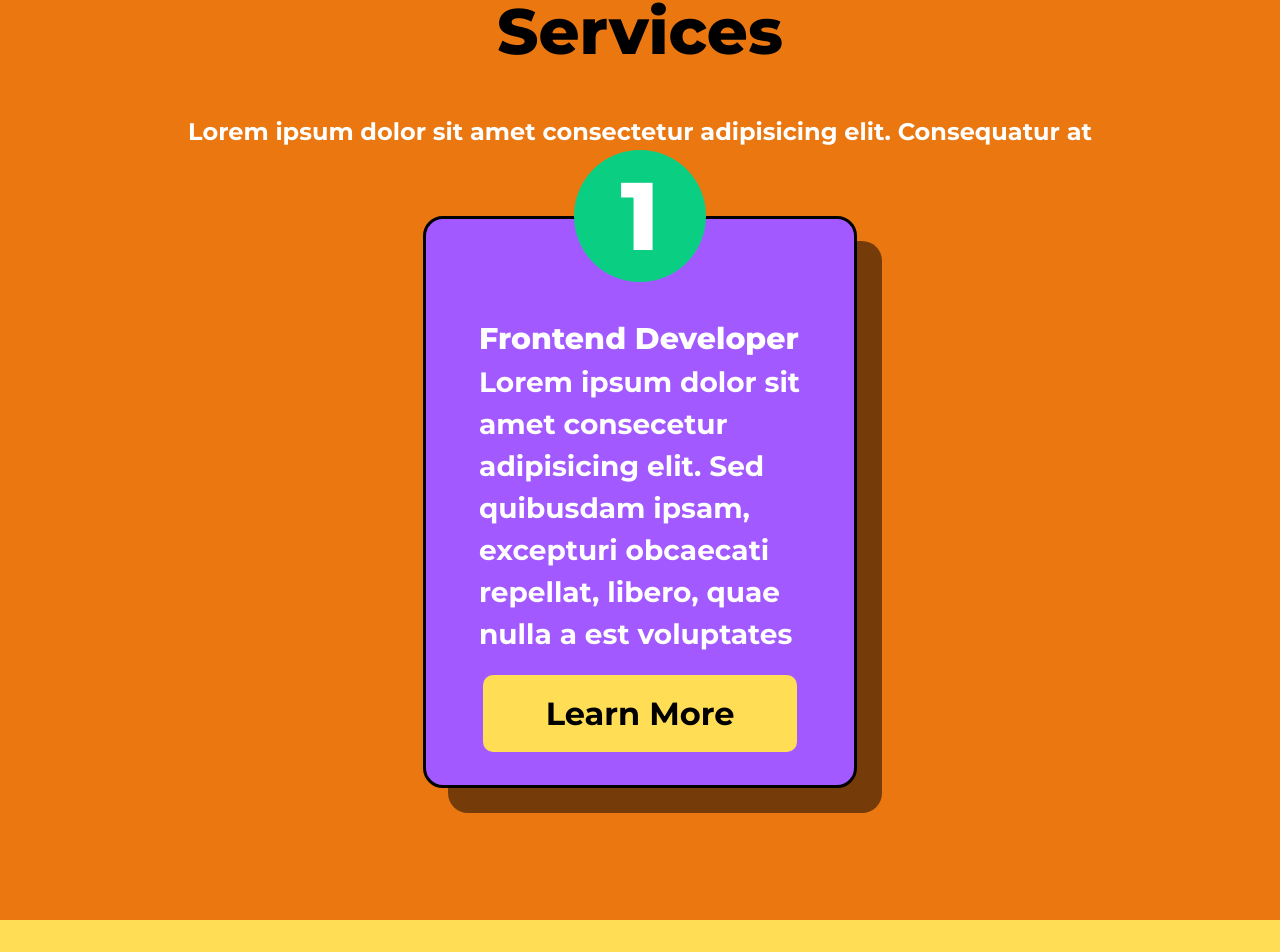
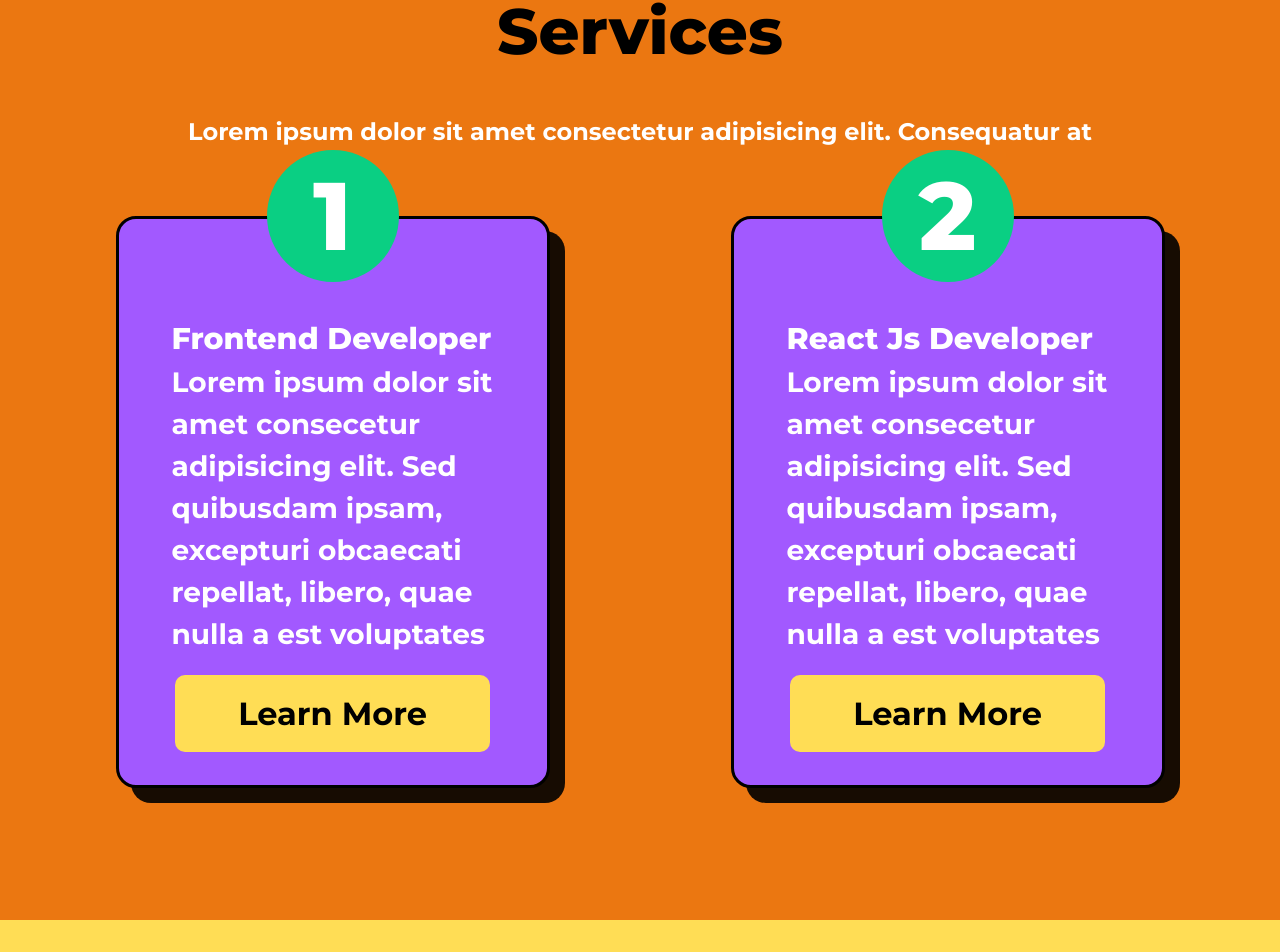
Before and after one commit to TSENGNGUON/portfolio, a React (Vite) app: page / in a window 1280 px wide. Shown: the part 1947-2899 px from the top of the page. Built offline with nearby package versions, Linux system fonts and the light colour scheme.

Commit message:
I have doen with the services part on the home component

```diff
--- a/src/components/SubComponents/ServicesPart/ServicesPart.jsx
+++ b/src/components/SubComponents/ServicesPart/ServicesPart.jsx
@@ -2,28 +2,39 @@ import React from "react"
 
 
 export default function ServicesPart(){
+
+    const dataOfServicesPart = [
+        {id: 1, number: 1, titleHead: "Frontend Developer", contentBody: " Lorem ipsum dolor sit amet consecetur adipisicing elit. Sed quibusdam ipsam, excepturi obcaecati repellat, libero, quae nulla a est voluptates ", isMargin: false},
+
+        {id: 2, number: 2, titleHead: "React Js Developer", contentBody: " Lorem ipsum dolor sit amet consecetur adipisicing elit. Sed quibusdam ipsam, excepturi obcaecati repellat, libero, quae nulla a est voluptates ",isMargin: true},
+    ]
+
+
     return(
-       <div className="mt-[181px] w-full h-[1006px] bg-[#EB7711] flex items-center flex-col">
+       <div className="mt-[181px] w-full h-[1006px] bg-[#EB7711] flex items-center flex-col ">
 
             <div className="flex flex-col items-center mt-[69px]">
                 <p className="font-extrabold text-[64px]">Services</p>
                 <p className="font-bold text-[24px] text-[#ffffff] mt-[35px]">Lorem ipsum dolor sit amet consectetur adipisicing elit. Consequatur at </p>
             </div>
 
+            <div className="flex">
+            {
+                dataOfServicesPart.map(card => (
+                <div key={card.id} className="mt-[66px] flex">
 
-            <div className="mt-[66px] flex">
-                <div className="w-[434px] h-[572px] bg-[#A259FF] rounded-[20px]  flex flex-col items-center border-[3px] border-black shadow-card">
+                <div style={card.isMargin ? {marginLeft:181}: {marginLeft:0}} className="w-[434px] h-[572px] bg-[#A259FF] rounded-[20px]  flex flex-col items-center border-[3px] border-black shadow-card">
                     {/* Header card on services part */}
                     <div className="font-extrabold text-[96px] text-white w-[132px] h-[132px]  bg-[#0ACF83] rounded-[50%] flex justify-center items-center relative bottom-[69px]">
-                    1
+                    {card.number}
                     </div>
 
                     {/* Body card on the services part */}
                     <div className="flex flex-col px-[53px] relative bottom-[35px]">
-                        <p className="font-extrabold text-[30px] text-white">Frontend Developer</p>
+                        <p className="font-extrabold text-[30px] text-white">{card.titleHead}</p>
 
                         <p className="font-bold text-[28px] text-white ">
-                            Lorem ipsum dolor sit amet consecetur adipisicing elit. Sed quibusdam ipsam, excepturi obcaecati repellat, libero, quae nulla a est voluptates
+                            {card.contentBody}
                         </p>
 
                     </div>
@@ -37,6 +48,9 @@ export default function ServicesPart(){
 
                 </div>
             </div>
+                ))
+            }
+            </div>
        </div>
     )
 }
--- a/tailwind.config.js
+++ b/tailwind.config.js
@@ -9,7 +9,7 @@ module.exports = {
         'custom': "8px 8px 0px #00C6AE",
         'frame': '15px 15px 0px #00C6AE',
         'fillShadow': '25px 22px 5px rgba(0,0,0,0.5)',
-        'card': "25px 25px 0px rgba(0,0,0,0.5)"
+        'card': "15px 15px 0px rgba(0,0,0,0.9)"
       },
       transitionProperty: {
         'custom': "all .5s"
```
